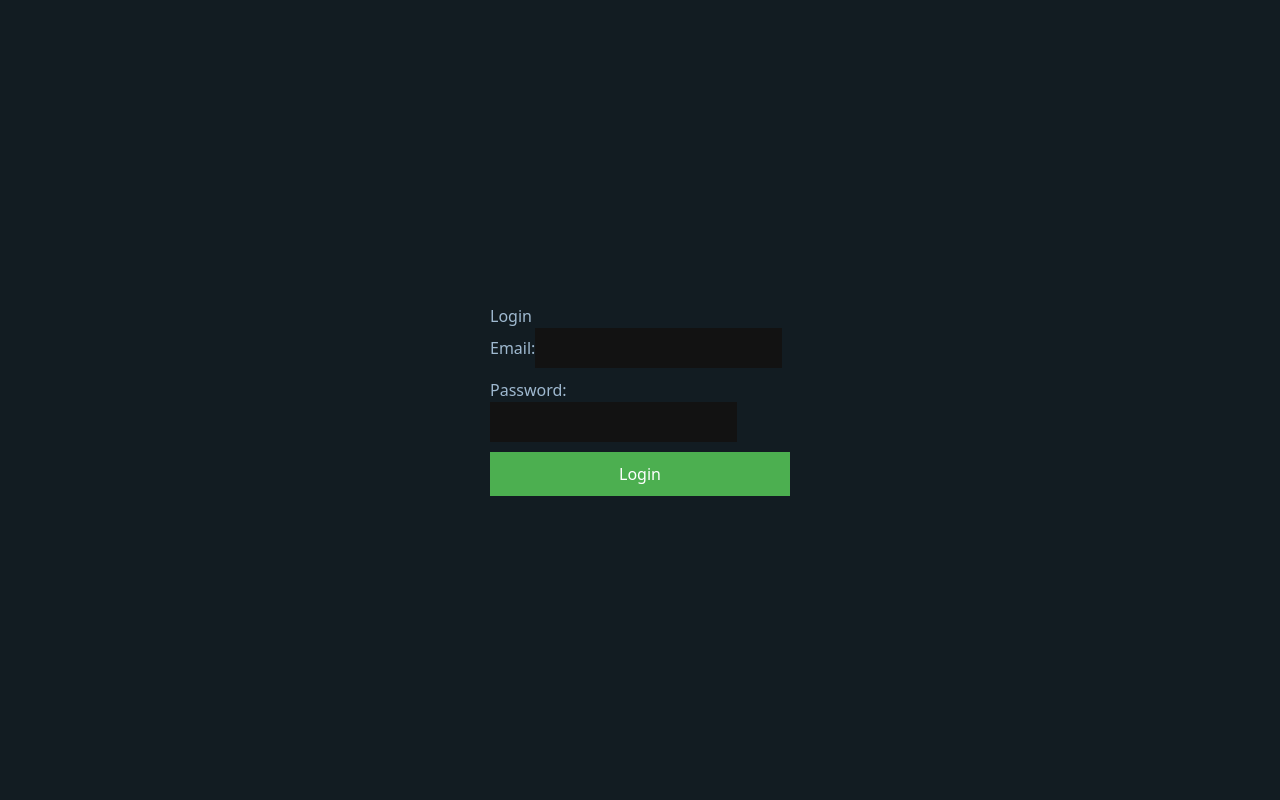
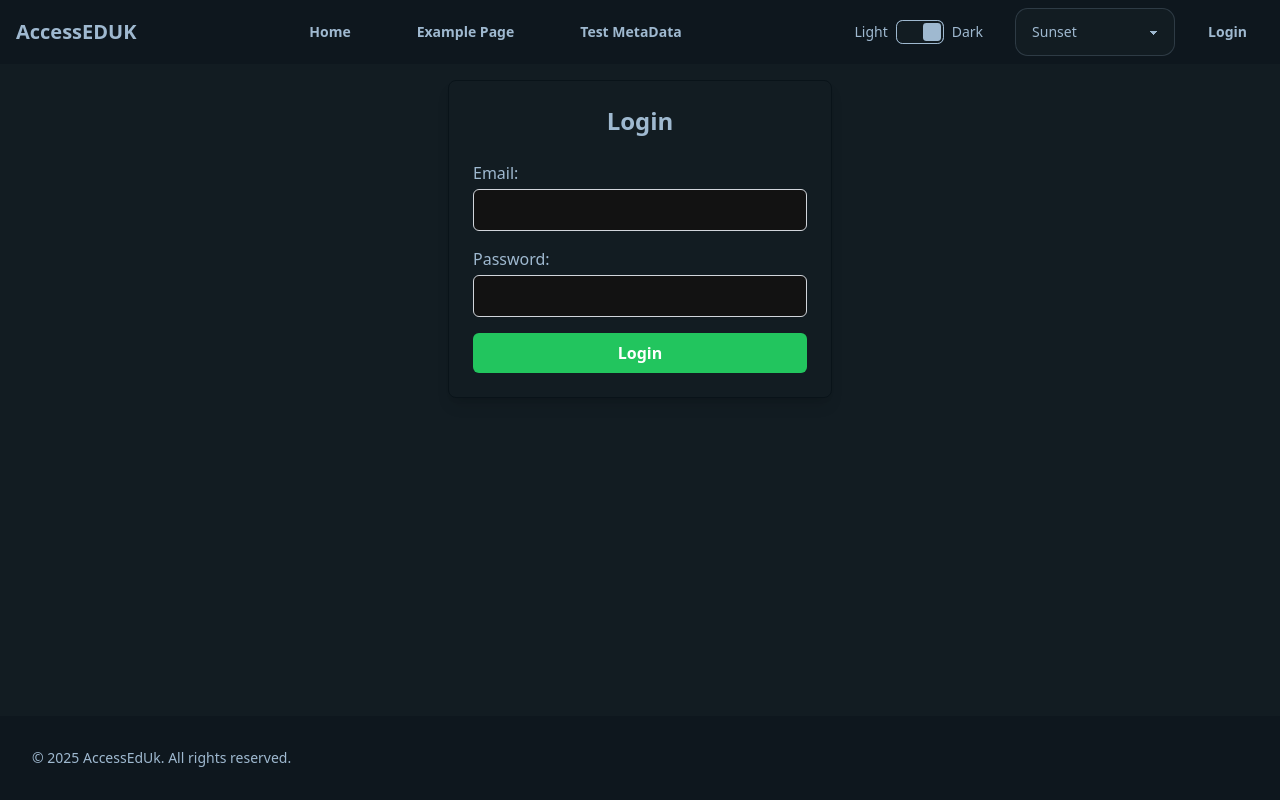
Before and after one commit to MattMW04/EducationSite, a Next.js app: page /Account/Login in a window 1280 px wide. Built offline with nearby package versions, Linux system fonts and the light colour scheme.

Commit message:
Fixed connectDB function to correct flawed logic, adding loading logic to an API and set test Examples for further development

```diff
--- a/app/Account/Login/page.jsx
+++ b/app/Account/Login/page.jsx
@@ -1,45 +1,59 @@
 'use client';
+
 import React, { useState } from 'react';
+import Header from '@/components/Header';
+import Footer from '@/components/Footer';
+import handleSubmit from '@/lib/exampleLogin.mjs';
 
 const LoginPage = () => {
     const [email, setEmail] = useState('');
     const [password, setPassword] = useState('');
 
-    const handleSubmit = (e) => {
-        e.preventDefault();
-        // Handle login logic here
-        console.log('Email:', email);
-        console.log('Password:', password);
-    };
 
     return (
-        <div style={{ display: 'flex', justifyContent: 'center', alignItems: 'center', height: '100vh' }}>
-            <form onSubmit={handleSubmit} style={{ display: 'flex', flexDirection: 'column', width: '300px' }}>
-                <h2>Login</h2>
-                <label>
+        <div className="flex flex-col min-h-screen">
+            {/* Header */}
+            <Header />
+
+            {/* Main Content */}
+            <main className="flex-grow p-4">
+                <div className="max-w-sm mx-auto p-6 rounded-lg shadow-lg border border-base-300">
+                    <h2 className="text-2xl font-bold text-center mb-6">Login</h2>
+                    <form onSubmit={handleSubmit} className="flex flex-col space-y-4">
+                        <label className="flex flex-col">
                             Email:
                             <input
                                 type="email"
                                 value={email}
                                 onChange={(e) => setEmail(e.target.value)}
+                                autoComplete='email'
                                 required
-                        style={{ marginBottom: '10px', padding: '8px' }}
+                                className="mt-1 p-2 border border-gray-300 rounded-md"
                             />
                         </label>
-                <label>
+                        <label className="flex flex-col">
                             Password:
                             <input
                                 type="password"
                                 value={password}
+                                autoComplete='current-password'
                                 onChange={(e) => setPassword(e.target.value)}
                                 required
-                        style={{ marginBottom: '10px', padding: '8px' }}
+                                className="mt-1 p-2 border border-gray-300 rounded-md"
                             />
                         </label>
-                <button type="submit" style={{ padding: '10px', backgroundColor: '#4CAF50', color: 'white', border: 'none', cursor: 'pointer' }}>
-                    Login
-                </button>
+                        <input
+                            type="button"
+                            value="Login"
+                            onClick={() => handleSubmit(email, password)}
+                            className="mt-4 py-2 bg-green-500 text-white font-semibold rounded-md hover:bg-green-600 cursor-pointer"
+                        />
                     </form>
+                </div>
+            </main>
+
+            {/* Footer */}
+            <Footer />
         </div>
     );
 };
--- a/app/api/auth/[...nextauth]/route.js
+++ b/app/api/auth/[...nextauth]/route.js
@@ -3,6 +3,7 @@ import CredentialsProvider from "next-auth/providers/credentials";
 import GitHubProvider from "next-auth/providers/github";
 import connectDB from "@/server/connectDB.mjs";
 import User from "@/server/models/User.mjs";
+import GoogleProvider from "next-auth/providers/google";
 
 
 export const authOptions = {
@@ -37,6 +38,10 @@ export const authOptions = {
       clientId: process.env.GITHUB_ID,
       clientSecret: process.env.GITHUB_SECRET,
     }),
+    // GoogleProvider({
+    //  clientId: process.env.GOOGLE_ID,
+    //  clientSecret: process.env.GOOGLE_SECRET,
+    //}),
   ],
   callbacks: {
     async session({ session, token }) {
--- a/app/api/ping/route.js
+++ b/app/api/ping/route.js
@@ -3,17 +3,13 @@ import { NextResponse } from 'next/server';
 
 export async function GET() {
   try {
+    const connection = await connectDB();
 
-    const connection = await connectDB();
-    console.log('Available databases:', await connection.db.admin().listDatabases());
+    const db = connection.db;
 
+    const collections = await db.listCollections().toArray();
 
-
-    const collections = await connection.db.listCollections().toArray();
-
-    console.log('Collections in DB:', collections);
-
-    return NextResponse.json({ message: 'Collections MongoDB', collections },{status:200});
+    return NextResponse.json({collections},{status:200});
   } catch (error) {
     console.error('Error in API route:', error);
     return NextResponse.json({ message: 'Error fetching collections' }, { status: 500 });
--- /dev/null
+++ b/app/components/ClientSessionProvider.jsx
@@ -0,0 +1,9 @@
+'use client';
+
+import { SessionProvider } from 'next-auth/react';
+
+const ClientSessionProvider = ({ children }) => {
+    return <SessionProvider>{children}</SessionProvider>;
+};
+
+export default ClientSessionProvider;
--- a/app/components/Footer.jsx
+++ b/app/components/Footer.jsx
@@ -3,7 +3,7 @@ const Footer = () => {
         <div className="footer p-4 bg-base-200 text-base-content">
             <footer className="footer p-4 bg-base-200 text-base-content">
                 <div className="text-center">
-                    <p>&copy; {new Date().getFullYear()} EducationApp. All rights reserved.</p>
+                    <p>&copy; {new Date().getFullYear()} AccessEdUk. All rights reserved.</p>
                 </div>
             </footer>
         </div>
--- a/app/components/Header.jsx
+++ b/app/components/Header.jsx
@@ -22,14 +22,11 @@ const Header = () => {
 
     return (
         <div className="flex flex-col">
-
             <header className="bg-base-200">
                 <nav className="navbar px-4 flex justify-between items-center">
-
                     <div className="flex-none">
-                        <span className="text-xl font-bold">EducationApp</span>
+                        <span className="text-xl font-bold">AccessEDUK</span>
                     </div>
-
 
                     <div className="flex-1 flex justify-center space-x-8">
                         <Link href="/" className="btn btn-ghost">
@@ -38,8 +35,8 @@ const Header = () => {
                         <Link href="/example-page" className="btn btn-ghost">
                             Example Page
                         </Link>
-                        <Link href="/Account/Login" className="btn btn-ghost">
-                            Login
+                        <Link href="/testMetaData" className="btn btn-ghost">
+                            Test MetaData
                         </Link>
                     </div>
 
--- a/app/example-page/page.jsx
+++ b/app/example-page/page.jsx
@@ -1,16 +1,30 @@
-'use client'; // 'use client'; directive is used to indicate that this file should be treated as a client-side component in Next.js. This is necessary for components that rely on client-side features such as hooks and state management.
+'use client'; // 'use client'; directive is used to indicate that this file should be treated as a client-side component in Next.js. This is necessary for components that rely on client-side features such as hooks and state management ie using React.
+// Note - you cannot export metadata from these components with this directive
+import Link from 'next/link'; // Link component is used to navigate between pages in Next.js without a full page reload.
+import Header from '@/components/Header';
+import Footer from '@/components/Footer';
 
-import Link from 'next/link'; // Link component is used to navigate between pages in Next.js without a full page reload.
 
 // Example of using a functional component in Next.js
 
 
 export default function ExamplePage() {
   return (
-    <div className="p-4">
-      <h1 className="text-2xl font-bold mb-4">Example Page</h1>
-      <p className="mb-4">This is an example page in Next.js</p>
-      <Link href="/" className="text-blue-500 hover:underline">Go back to home</Link>
-    </div>
+    <div className="flex flex-col min-h-screen">
+            {/* Header with Navbar */}
+            <Header />
+
+            {/* Main Content */}
+            <main className="flex-grow p-4">
+              <h1 className="text-2xl font-bold mb-4">Example Page</h1>
+              <p className="mb-4">This is an example page in Next.js</p>
+              <Link href="/">
+                Back to home page (next.js link usage)
+              </Link>
+            </main>
+
+            {/* Footer */}
+            <Footer />
+        </div>
   );
 }
--- a/app/layout.js
+++ b/app/layout.js
@@ -1,8 +1,7 @@
-'use client'; // This ensures that the component is treated as a client-side component
 
 import localFont from "next/font/local";
 import "./globals.css";
-import { SessionProvider } from "next-auth/react";
+import ClientSessionProvider from "./components/ClientSessionProvider";
 
 const geistSans = localFont({
   src: "./fonts/GeistVF.woff",
@@ -16,6 +15,12 @@ const geistMono = localFont({
 });
 
 
+export const metadata = {
+  title: 'AccessEDUK ',
+  description: 'This is the home page for the AccessEDUK website',
+  keywords: ['AccessEDUK', 'Home Page', 'Next.js', 'React', 'Tailwind CSS'],
+};
+
 
 export default function RootLayout({ children }) {
   return (
@@ -23,7 +28,9 @@ export default function RootLayout({ children }) {
       <body
         className={`${geistSans.variable} ${geistMono.variable} antialiased`}
       >
-        <SessionProvider>{children}  </SessionProvider>
+        <ClientSessionProvider>
+          {children}
+        </ClientSessionProvider>
 
 
       </body>
--- /dev/null
+++ b/app/testMetaData/page.jsx
@@ -0,0 +1,29 @@
+
+import Header from '@/components/Header';
+import Footer from '@/components/Footer';
+
+// Example of using a functional component in Next.js
+
+export const metadata = {
+    title: 'TestMetaData-AccessEDUK',
+    description: 'This is the home page for the AccessEDUK website',
+    keywords: ['AccessEDUK', 'Home Page', 'Next.js', 'React', 'Tailwind CSS'],
+};
+
+export default function ExampleMetaDataPage() {
+    return (
+        <div className="flex flex-col min-h-screen">
+            {/* Header with Navbar */}
+            <Header />
+
+            {/* Main Content */}
+            <main className="flex-grow p-4">
+                <h1 className="text-2xl font-bold mb-4">Example Meta Data page</h1>
+                <p className="mb-4">This is an example page in Next.js using meta data - look at title at top and inspect to see</p>
+            </main>
+
+            {/* Footer */}
+            <Footer />
+        </div>
+    );
+}
--- a/jsconfig.json
+++ b/jsconfig.json
@@ -4,6 +4,7 @@
     "paths": {
       "@/*": ["./*"],
       "@/components/*": ["app/components/*"],
+      "@/lib/*": ["/lib/*"],
     }
   }
 }
--- /dev/null
+++ b/lib/exampleLogin.mjs
@@ -0,0 +1,7 @@
+// This is a simple example of a login form submission handler to showcase usage of the libs directory. This function is imported into the Login page component and used as the form submission handler. The handleSubmit function logs the email and password to the console. In a real-world application, this function would be replaced with a call to an authentication API.
+const handleSubmit = (email, password) => {
+    console.log('Email:', email);
+    console.log('Password:', password);
+};
+
+export default handleSubmit;
```
Also changed, not shown: app/page.jsx (+56 -3 lines), 1 other file (tests, documents, lock files or other folders). Lines whose indentation alone changed are shown as unchanged.
